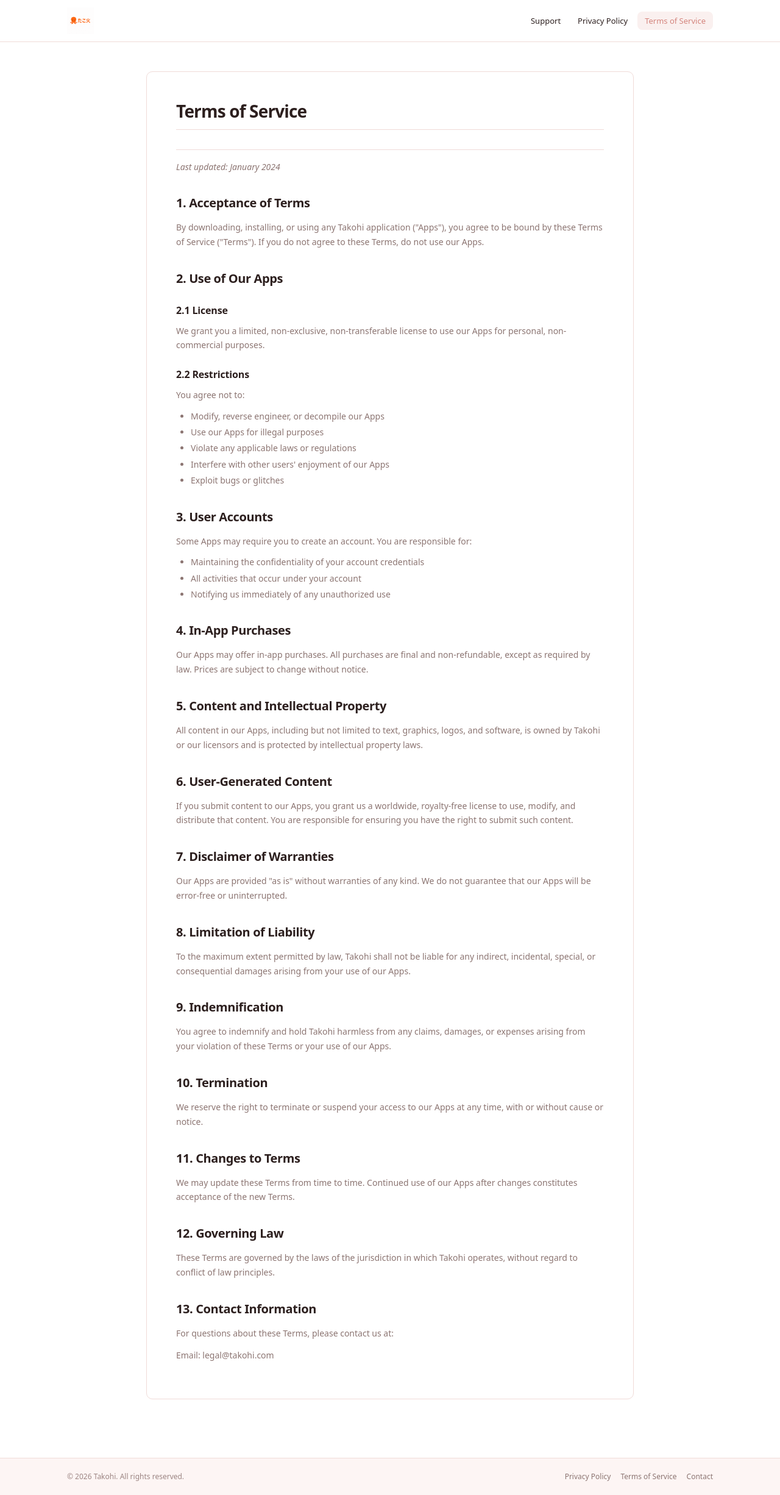
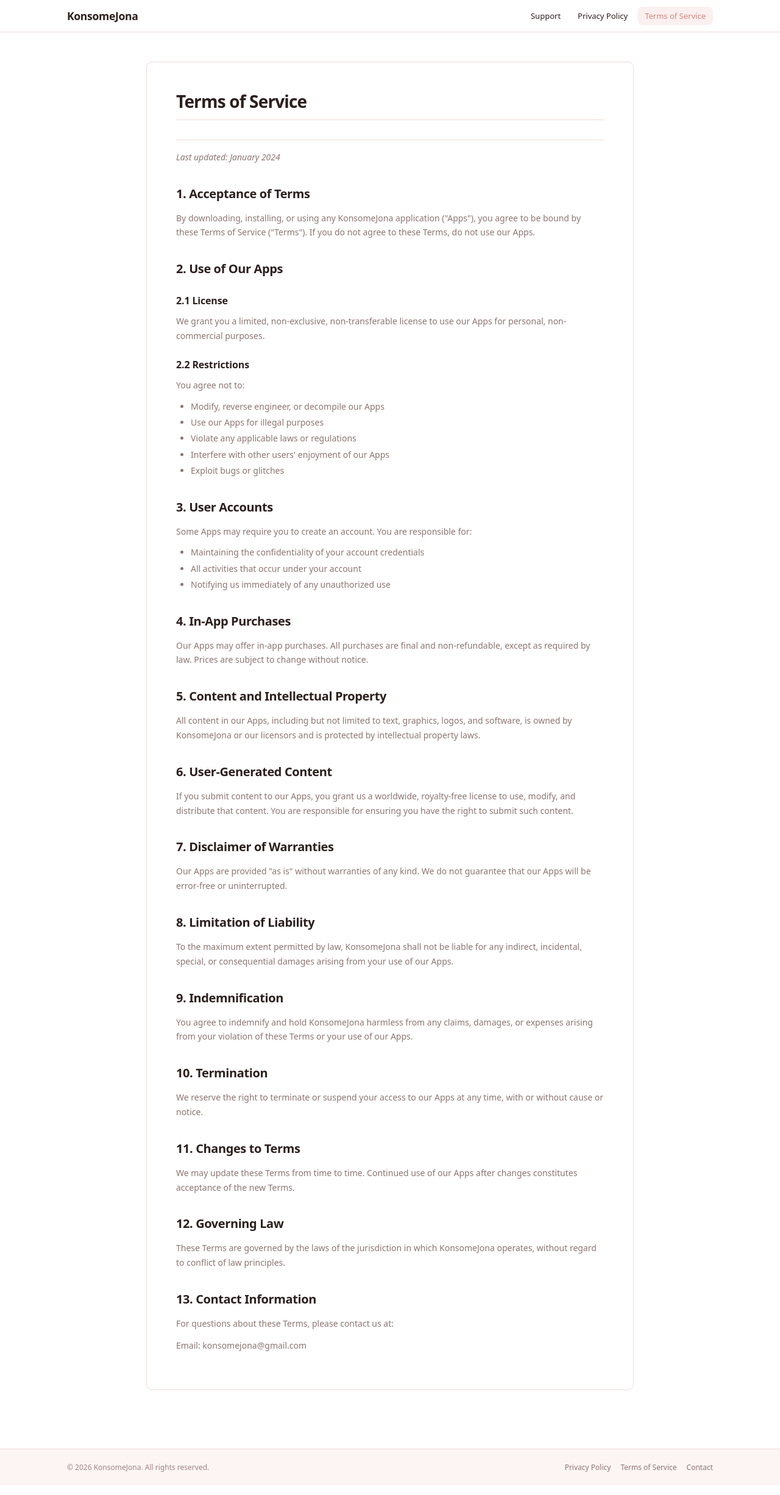
Before and after one commit to KonsomeJona/konsomejona.github.io, a plain HTML site: page terms-of-service.html in a window 1280 px wide. Shown: the whole page at 61% size. Drawn offline with Linux system fonts and the light colour scheme.

Commit message:
Remove Takohi logo and neutralize branding
Drop takohi-logo.png and replace the header logo with a plain 'KonsomeJona'
text wordmark on index + terms. Neutralize remaining brand references so the
site is presentable without exposing the Takohi brand:
- terms-of-service: Takohi -> KonsomeJona in body/footer/title, contact email
- privacy-policy: drop Farkle-specific title/app-name/package, genericize
  body to 'this app', contact email -> konsomejona@gmail.com

```diff
--- a/style.css
+++ b/style.css
@@ -59,6 +59,14 @@ header .container {
     height: 44px;
     width: auto;
     object-fit: contain;
+    flex-shrink: 0;
+}
+
+.logo-text {
+    font-size: 1.1rem;
+    font-weight: 700;
+    color: var(--text);
+    letter-spacing: -0.02em;
     flex-shrink: 0;
 }
 
--- a/terms-of-service.html
+++ b/terms-of-service.html
@@ -3,14 +3,14 @@
 <head>
     <meta charset="UTF-8">
     <meta name="viewport" content="width=device-width, initial-scale=1.0">
-    <title>Terms of Service - Takohi</title>
+    <title>Terms of Service</title>
     <link rel="icon" type="image/svg+xml" href="favicon.svg">
     <link rel="stylesheet" href="style.css">
 </head>
 <body>
     <header>
         <div class="container">
-            <img src="takohi-logo.png" alt="Takohi Logo" class="logo">
+            <span class="logo-text">KonsomeJona</span>
             <nav>
                 <ul>
                     <li><a href="index.html">Support</a></li>
@@ -27,7 +27,7 @@
             <p class="last-updated">Last updated: January 2024</p>
 
             <h2>1. Acceptance of Terms</h2>
-            <p>By downloading, installing, or using any Takohi application ("Apps"), you agree to be bound by these Terms of Service ("Terms"). If you do not agree to these Terms, do not use our Apps.</p>
+            <p>By downloading, installing, or using any KonsomeJona application ("Apps"), you agree to be bound by these Terms of Service ("Terms"). If you do not agree to these Terms, do not use our Apps.</p>
 
             <h2>2. Use of Our Apps</h2>
             <h3>2.1 License</h3>
@@ -55,7 +55,7 @@
             <p>Our Apps may offer in-app purchases. All purchases are final and non-refundable, except as required by law. Prices are subject to change without notice.</p>
 
             <h2>5. Content and Intellectual Property</h2>
-            <p>All content in our Apps, including but not limited to text, graphics, logos, and software, is owned by Takohi or our licensors and is protected by intellectual property laws.</p>
+            <p>All content in our Apps, including but not limited to text, graphics, logos, and software, is owned by KonsomeJona or our licensors and is protected by intellectual property laws.</p>
 
             <h2>6. User-Generated Content</h2>
             <p>If you submit content to our Apps, you grant us a worldwide, royalty-free license to use, modify, and distribute that content. You are responsible for ensuring you have the right to submit such content.</p>
@@ -64,10 +64,10 @@
             <p>Our Apps are provided "as is" without warranties of any kind. We do not guarantee that our Apps will be error-free or uninterrupted.</p>
 
             <h2>8. Limitation of Liability</h2>
-            <p>To the maximum extent permitted by law, Takohi shall not be liable for any indirect, incidental, special, or consequential damages arising from your use of our Apps.</p>
+            <p>To the maximum extent permitted by law, KonsomeJona shall not be liable for any indirect, incidental, special, or consequential damages arising from your use of our Apps.</p>
 
             <h2>9. Indemnification</h2>
-            <p>You agree to indemnify and hold Takohi harmless from any claims, damages, or expenses arising from your violation of these Terms or your use of our Apps.</p>
+            <p>You agree to indemnify and hold KonsomeJona harmless from any claims, damages, or expenses arising from your violation of these Terms or your use of our Apps.</p>
 
             <h2>10. Termination</h2>
             <p>We reserve the right to terminate or suspend your access to our Apps at any time, with or without cause or notice.</p>
@@ -76,17 +76,17 @@
             <p>We may update these Terms from time to time. Continued use of our Apps after changes constitutes acceptance of the new Terms.</p>
 
             <h2>12. Governing Law</h2>
-            <p>These Terms are governed by the laws of the jurisdiction in which Takohi operates, without regard to conflict of law principles.</p>
+            <p>These Terms are governed by the laws of the jurisdiction in which KonsomeJona operates, without regard to conflict of law principles.</p>
 
             <h2>13. Contact Information</h2>
             <p>For questions about these Terms, please contact us at:</p>
-            <p>Email: legal@takohi.com</p>
+            <p>Email: konsomejona@gmail.com</p>
         </div>
     </main>
 
     <footer>
         <div class="container">
-            <p>&copy; 2024 Takohi. All rights reserved.</p>
+            <p>&copy; 2024 KonsomeJona. All rights reserved.</p>
             <div class="footer-links">
                 <a href="privacy-policy.html">Privacy Policy</a>
                 <a href="terms-of-service.html">Terms of Service</a>
@@ -98,7 +98,7 @@
     <script>
         document.addEventListener('DOMContentLoaded', function() {
             const year = new Date().getFullYear();
-            document.querySelector('footer p').innerHTML = `&copy; ${year} Takohi. All rights reserved.`;
+            document.querySelector('footer p').innerHTML = `&copy; ${year} KonsomeJona. All rights reserved.`;
         });
     </script>
 </body>
```
Also changed, not shown: index.html (+1 -1 lines), privacy-policy.html (+7 -9 lines), takohi-logo.png (deleted).
